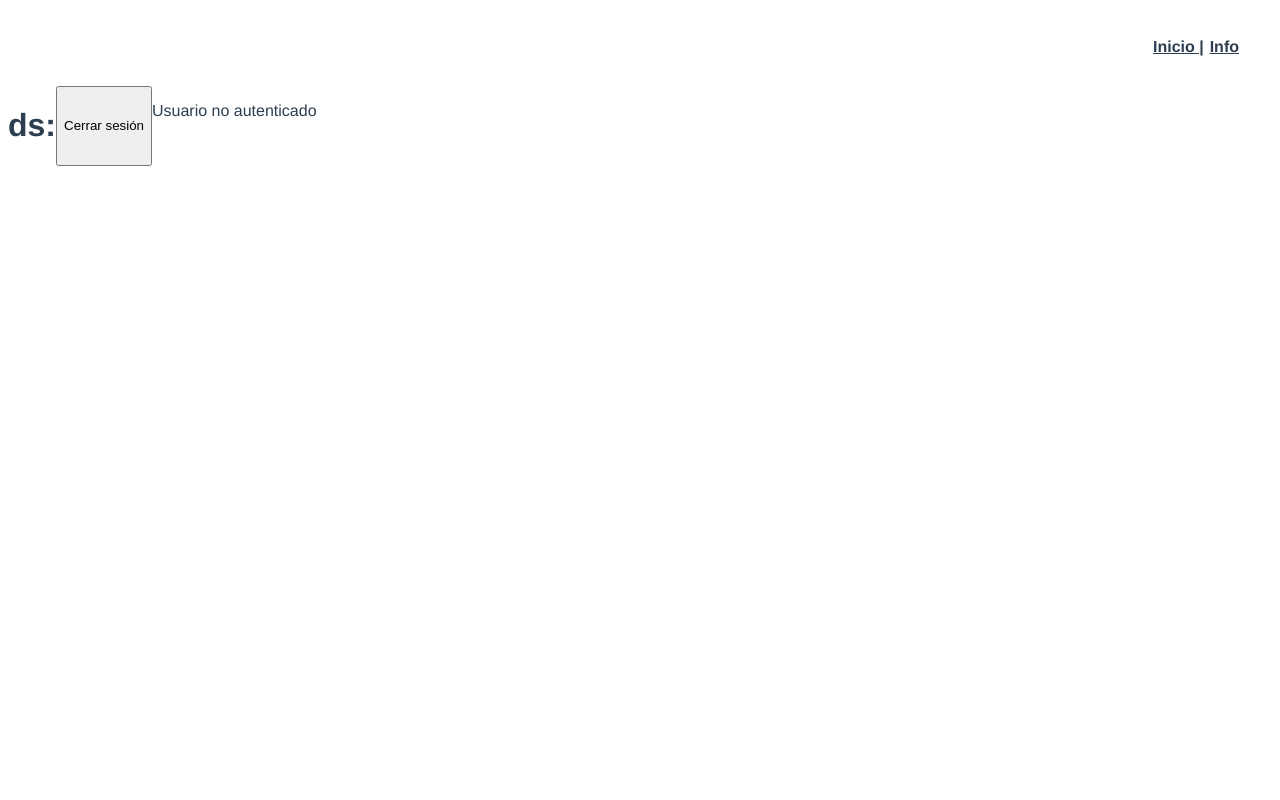
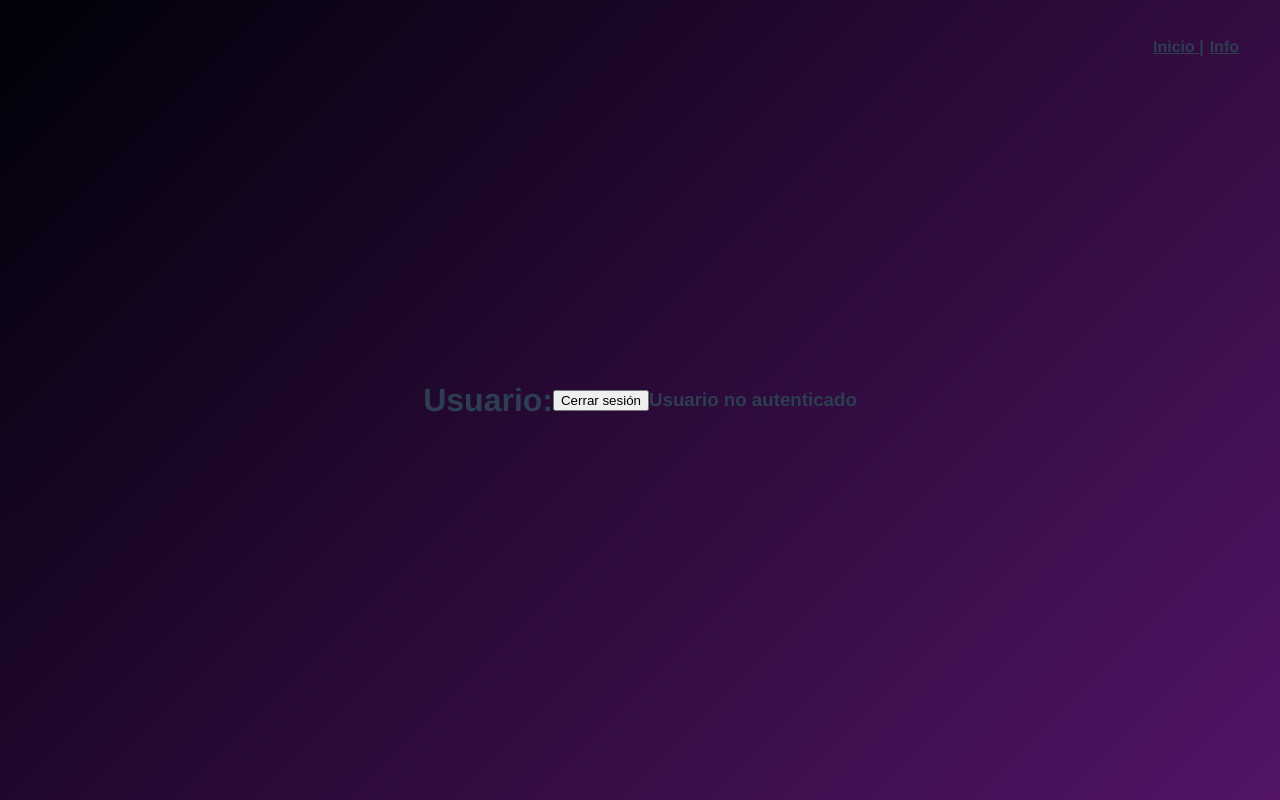
Before and after one commit to JuanLescano1/BilleteraVirtualFinal, a Vue app in the folder billetera-virtual/: page /usuario in a window 1280 px wide. Built offline with nearby package versions, Linux system fonts and the light colour scheme.

Commit message:
CambiosVisuales

```diff
--- a/billetera-virtual/src/App.vue
+++ b/billetera-virtual/src/App.vue
@@ -38,6 +38,7 @@ nav {
   display: flex;
   justify-content: right;
   position: relative;
+  z-index: 10;
 }
 
 nav a {
--- a/billetera-virtual/src/components/InicioSesion.vue
+++ b/billetera-virtual/src/components/InicioSesion.vue
@@ -25,7 +25,7 @@ export default {
     controlDeInicio() {
       if (this.idUsuario !== "") {
         this.inicio(this.idUsuario);
-        this.$router.push("/usuario");
+        this.$router.push("/crypto");
       } else {
         alert("Usuario no valido");
       }
--- a/billetera-virtual/src/views/CryptosView.vue
+++ b/billetera-virtual/src/views/CryptosView.vue
@@ -1,5 +1,5 @@
 <template>
-  <div id="app">
+  <div id="app1">
     <div id="fondoImagen">
       <img src="@\components\Imagenes\FondoInicioSesion.jpg" id="fondoLista" />
       <div class="contenedor-Principal">
@@ -205,6 +205,7 @@ export default {
   width: 100%;
   height: 100%;
   object-fit: cover;
+  background: linear-gradient(135deg, #000008, #531466);
 }
 .contenedor-Principal {
   position: relative;
@@ -224,6 +225,10 @@ export default {
   border-radius: 10px;
   margin-left: 5%;
   bottom: 5%;
+  background: rgba(0, 0, 0, 0.6);
+  box-shadow: 0px 0px 20px rgba(0, 0, 0, 0.5);
+  color: white;
+  padding: 10px;
 }
 .contenedor-verDetalles {
   display: grid;
@@ -248,12 +253,12 @@ export default {
 .detalles {
   display: flex;
   flex-direction: column;
-  box-shadow: 0px 0px 10px rgba(0, 0, 0, 0.6);
+  box-shadow: 0px 0px 10px rgba(255, 255, 255, 0.6);
   width: 40%;
   margin: 0 auto;
   align-items: center;
   border-radius: 10px;
-  color: white;
+  color: rgb(255, 255, 255);
   margin-bottom: 1%;
 }
 .detalles button {
@@ -281,6 +286,7 @@ export default {
   display: inline-block;
   overflow: hidden;
   position: relative;
+  color: white;
 }
 .botonExchange::after {
   content: "";
@@ -305,5 +311,8 @@ export default {
   justify-content: center;
   z-index: 1;
   height: 10%;
+  color: rgb(255, 255, 255);
+  text-shadow: 0 5px 10px black;
+  -webkit-text-stroke: 1px rgb(110, 16, 95);
 }
 </style>
--- a/billetera-virtual/src/views/VistaUsuario.vue
+++ b/billetera-virtual/src/views/VistaUsuario.vue
@@ -1,10 +1,10 @@
 <template>
-  <div id="background">
+  <div id="aa">
     <div id="sd">
-      <h1>ds:{{ usuario.id }}</h1>
+      <h1>Usuario: {{ usuario.id }}</h1>
       <button @click="cerrarSesion">Cerrar sesión</button>
-      <p v-if="!autenticado">Usuario no autenticado</p>
-      <p v-else>Usuario autenticado</p>
+      <h3 v-if="!autenticado">Usuario no autenticado</h3>
+      <h4 v-else>Usuario autenticado</h4>
     </div>
   </div>
 </template>
@@ -38,12 +38,22 @@ export default {
 </script>
 
 <style>
-#background {
-  background-size: cover;
-  background-repeat: no-repeat;
+#aa {
+  background: linear-gradient(135deg, #000008, #531466);
+  width: 100%;
+  height: 100%;
+  object-fit: cover;
+  position: absolute;
+  z-index: -1;
+  top: 0;
+  left: 0;
 }
 #sd {
   display: flex;
   width: 100%;
+  height: 100%;
+  justify-content: center;
+  align-items: center;
+  position: relative;
 }
 </style>
```
